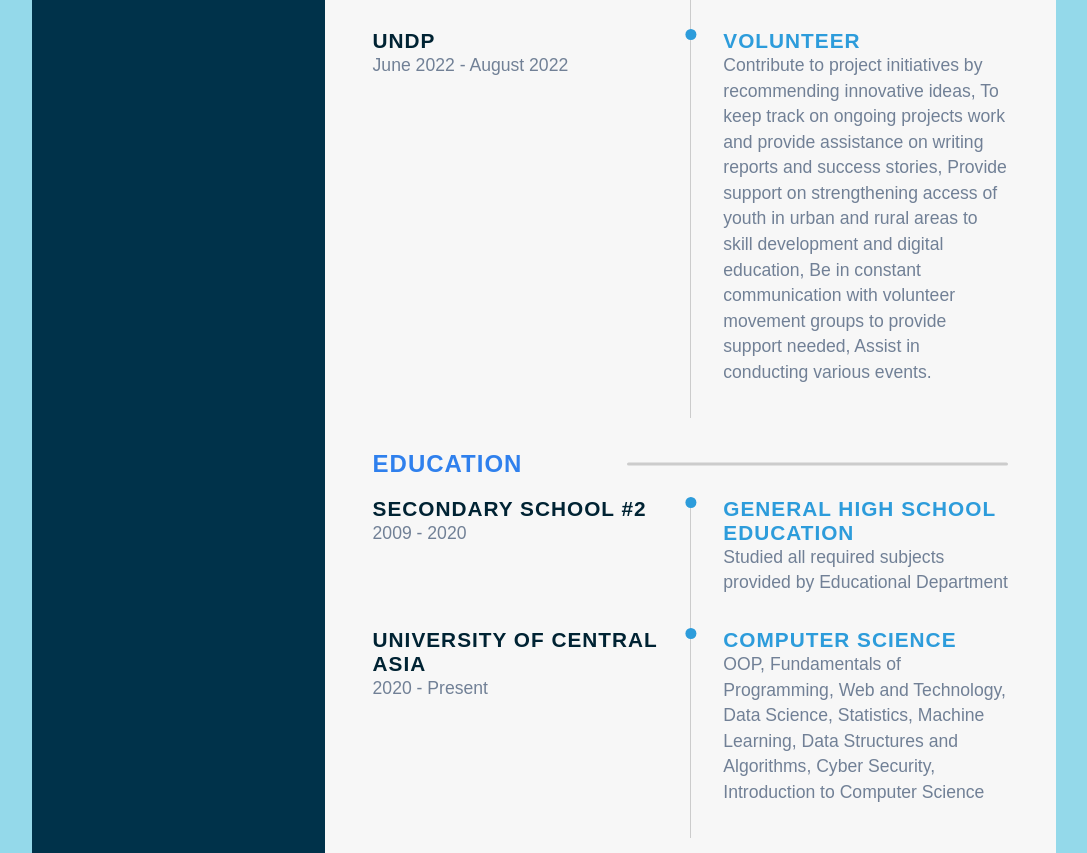
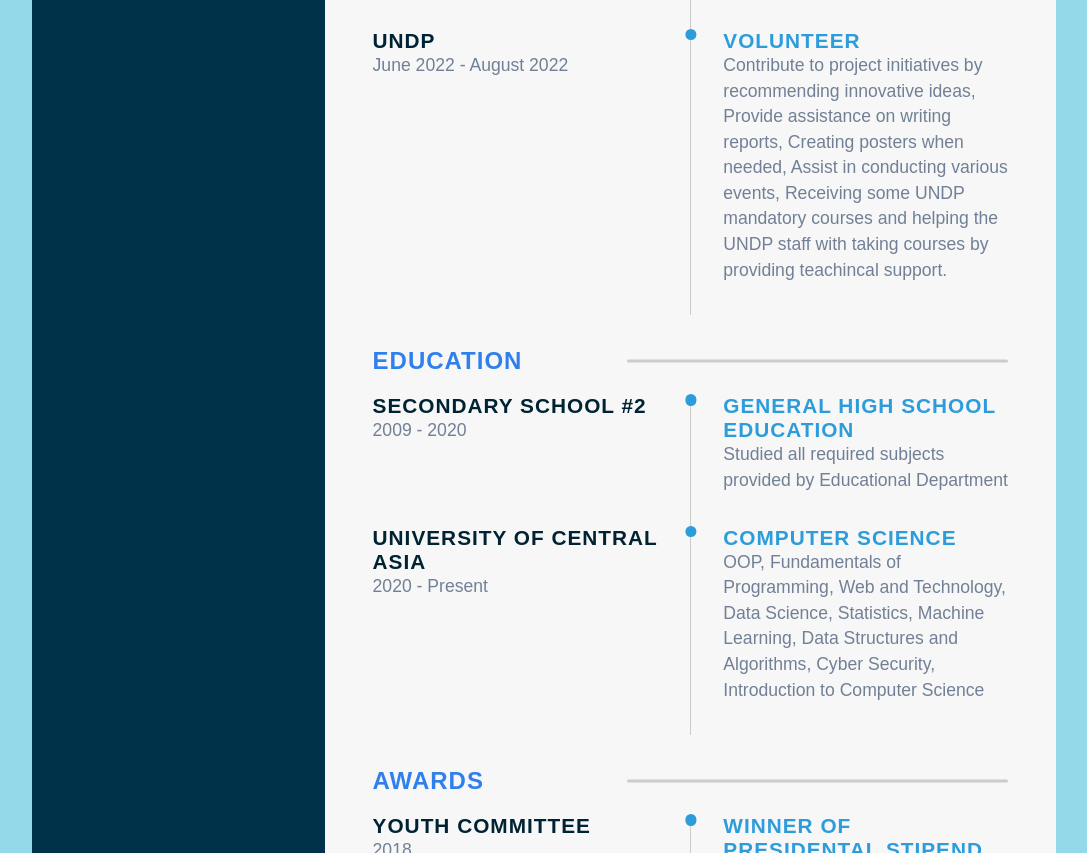
Before and after one commit to UmarNurov/Resume, a plain HTML site: page index.html in a window 1280 px wide. Shown: the part 1430-2283 px from the top of the page, without its empty margins (96-1183 px from the left). Drawn offline with Linux system fonts and the light colour scheme.

Commit message:
Some updated

```diff
--- a/index.html
+++ b/index.html
@@ -197,9 +197,8 @@
                             <div class="tl-content">
                                 <h5 class="tl-title-2">Volunteer</h5>
                                 <p class="para">
-                                    Contribute to project initiatives by recommending innovative ideas, To keep track on ongoing projects work and provide assistance on writing reports
-                                    and success stories, Provide support on strengthening access of youth  in urban and rural areas to skill development  and digital education,
-                                    Be in constant communication with volunteer movement groups to provide support needed, Assist in conducting various events.
+                                    Contribute to project initiatives by recommending innovative ideas, Provide assistance on writing reports, Creating posters when needed,
+                                    Assist in conducting various events, Receiving some UNDP mandatory courses and helping the UNDP staff with taking courses by providing teachincal support.
 
                                 </p>
                             </div>
```
